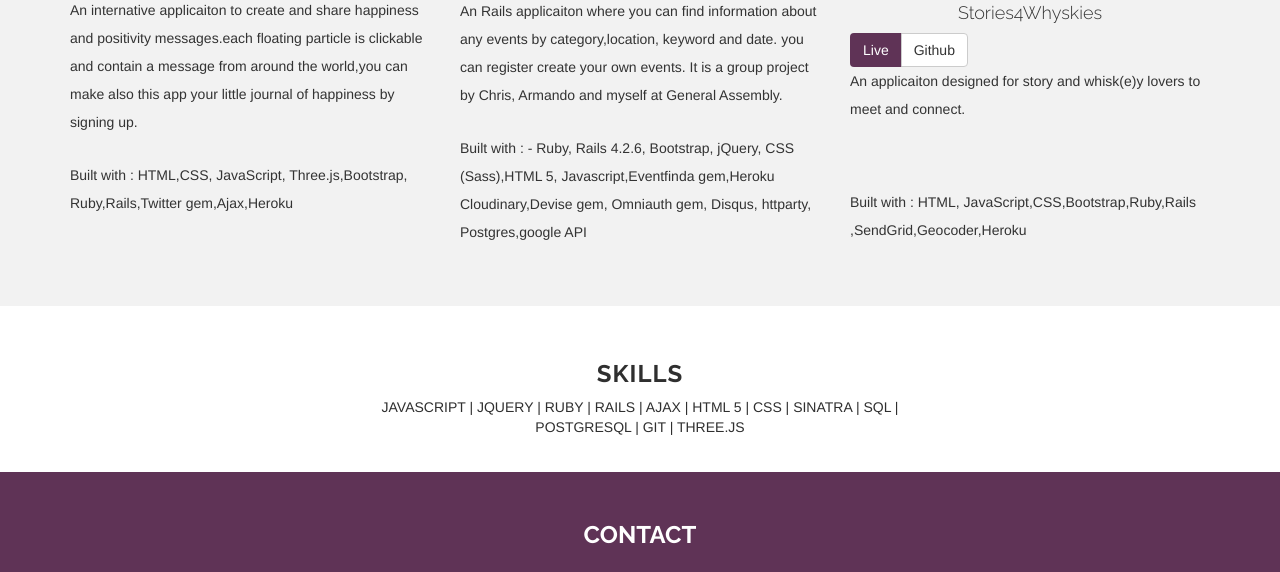
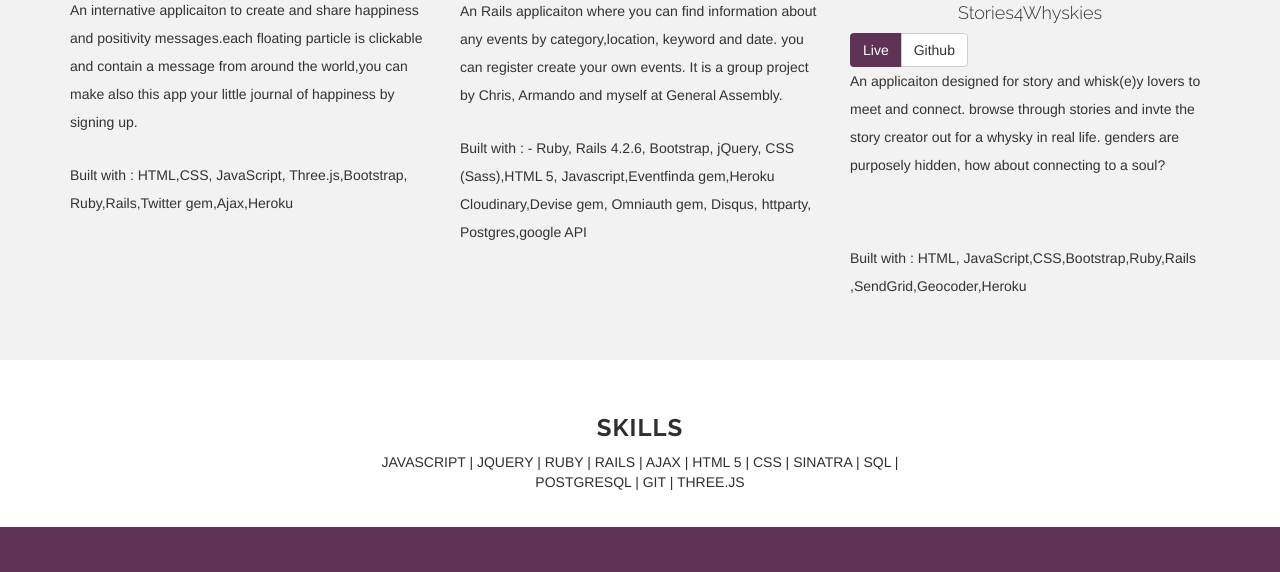
Before and after one commit to jin521/portfolio2, a plain HTML site: page index.html in a window 1280 px wide. Shown: the part 1506-2078 px from the top of the page. Drawn offline with Linux system fonts and the light colour scheme.

Commit message:
change s4w content

```diff
--- a/index.html
+++ b/index.html
@@ -195,10 +195,11 @@
                         <a target="_blank" class="btn btn-default" href="https://github.com/jin521/project1">Github</a>
                     </div>
                     <p class="about-Stories">
-                        An applicaiton designed for story and whisk(e)y lovers to meet and connect.
+                        An applicaiton designed for story and whisk(e)y lovers to meet and connect. browse through stories and invte the story creator out for a whysky in real life. genders are purposely hidden, how about connecting to a soul?
                     </p>
                     <br>
                     <br>
+
                     <p class="built-with">
                         <span>Built with :</span> HTML, JavaScript,CSS,Bootstrap,Ruby,Rails ,SendGrid,Geocoder,Heroku
                     </p>
```
